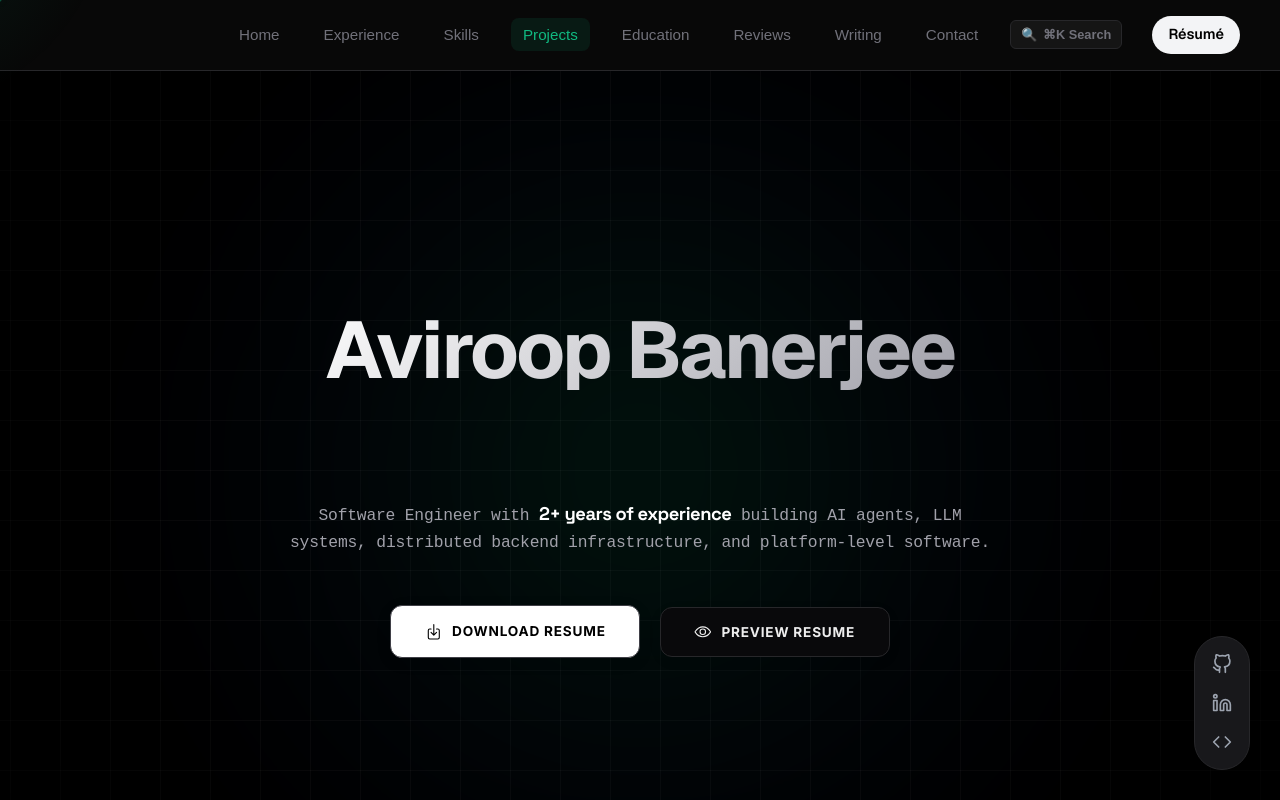
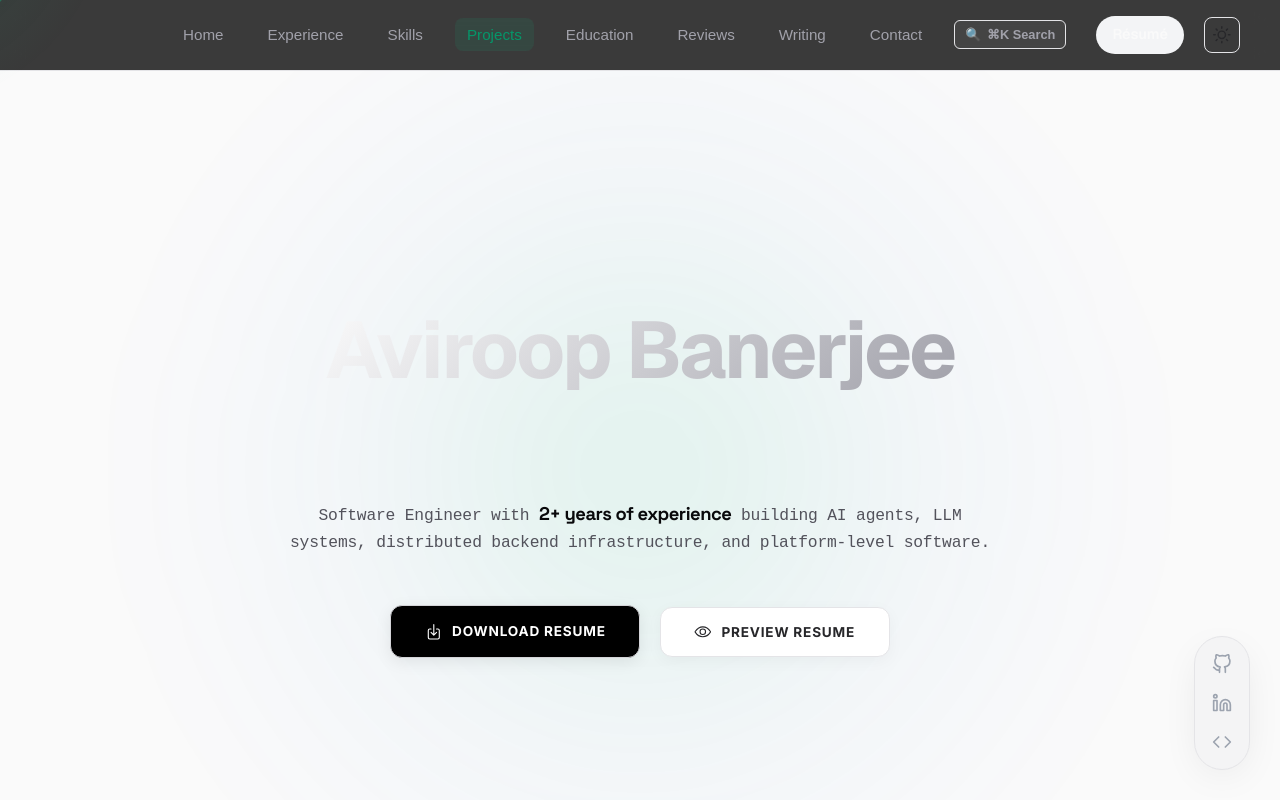
Before and after one commit to Aviroop-001/Portfolio, a React (Create React App) app: page / in a window 1280 px wide. Shown: the top 800 px of the page. Built offline with nearby package versions, Linux system fonts and the light colour scheme; no server answers; a web font is replaced by a local one.

Commit message:
DTP-106 feat: add robust dark/light mode persistent theme toggle

```diff
--- a/src/App.jsx
+++ b/src/App.jsx
@@ -6,7 +6,9 @@ import CustomCursor from './components/jsx_files/CustomCursor';
 import {
   FiGithub,
   FiLinkedin,
-  FiCode
+  FiCode,
+  FiMoon,
+  FiSun
 } from 'react-icons/fi';
 
 import { motion } from 'framer-motion';
@@ -28,9 +30,23 @@ function App() {
   const [activeSection, setActiveSection] = useState('intro');
   const [isMobileMenuOpen, setIsMobileMenuOpen] = useState(false);
 
+  // Initialize theme from localStorage or default to dark
+  const [theme, setTheme] = useState(() => {
+    const savedTheme = localStorage.getItem('portfolio-theme');
+    return savedTheme || 'dark';
+  });
+
+  // Apply theme to HTML root element
   useEffect(() => {
-    document.documentElement.setAttribute('data-theme', 'dark');
+    document.documentElement.setAttribute('data-theme', theme);
+    localStorage.setItem('portfolio-theme', theme);
+  }, [theme]);
 
+  const toggleTheme = () => {
+    setTheme(prev => prev === 'dark' ? 'light' : 'dark');
+  };
+
+  useEffect(() => {
     const handleScroll = () => {
       const sections = ['intro', 'experience', 'skills', 'projects', 'education', 'testimonials', 'blogs', 'contact'];
       for (const section of sections) {
@@ -132,6 +148,14 @@ function App() {
           >
             Résumé
           </a>
+          <button
+            className="theme-toggle-btn"
+            onClick={toggleTheme}
+            aria-label="Toggle Theme"
+            title="Toggle Dark/Light Mode"
+          >
+            {theme === 'dark' ? <FiSun /> : <FiMoon />}
+          </button>
         </div>
       </nav>
 
--- a/src/App.scss
+++ b/src/App.scss
@@ -323,3 +323,23 @@ body {
     }
   }
 }
+
+.theme-toggle-btn {
+  background: transparent;
+  border: 1px solid var(--border-color);
+  color: var(--text-color);
+  width: 36px;
+  height: 36px;
+  border-radius: 8px;
+  display: flex;
+  align-items: center;
+  justify-content: center;
+  cursor: pointer;
+  font-size: 1.1rem;
+  transition: all 0.2s ease;
+
+  &:hover {
+    background-color: var(--secondary-bg);
+    transform: scale(1.05);
+  }
+}
--- a/src/global.scss
+++ b/src/global.scss
@@ -45,6 +45,31 @@ $font-mono: 'JetBrains Mono', monospace;
   --accent-green: #10b981;
 }
 
+[data-theme="light"] {
+  --bg-color: #fafafa;
+  --text-color: #27272a;
+  --title-color: #09090b;
+  --subtext-color: #52525b;
+  --muted-text: #a1a1aa;
+  --card-bg: #ffffff;
+  --card-solid: #f4f4f5;
+  --secondary-bg: #f4f4f5;
+  --accent-primary: #000000;
+  --accent-yellow: #000000;
+  --btn-text-on-accent: #ffffff;
+  --btn-text-on-yellow: #ffffff;
+  --border-color: #e4e4e7;
+  --border-strong: #d4d4d8;
+  --shadow-color: rgba(0, 0, 0, 0.05);
+  --shadow-elevated: 0 10px 40px -10px rgba(0,0,0,0.1);
+  --shadow-card: 0 4px 20px -2px rgba(0,0,0,0.05);
+  --glass-bg: rgba(255, 255, 255, 0.8);
+  --glass-border: rgba(0, 0, 0, 0.08);
+  --icon-bg: #f4f4f5;
+  --label-bg: #e4e4e7;
+  --accent-green: #059669;
+}
+
 [data-theme="dark"] {
   --bg-color: #000000;
   --text-color: #ededed;
```
Also changed, not shown: 1 other file (tests, documents, lock files or other folders).
